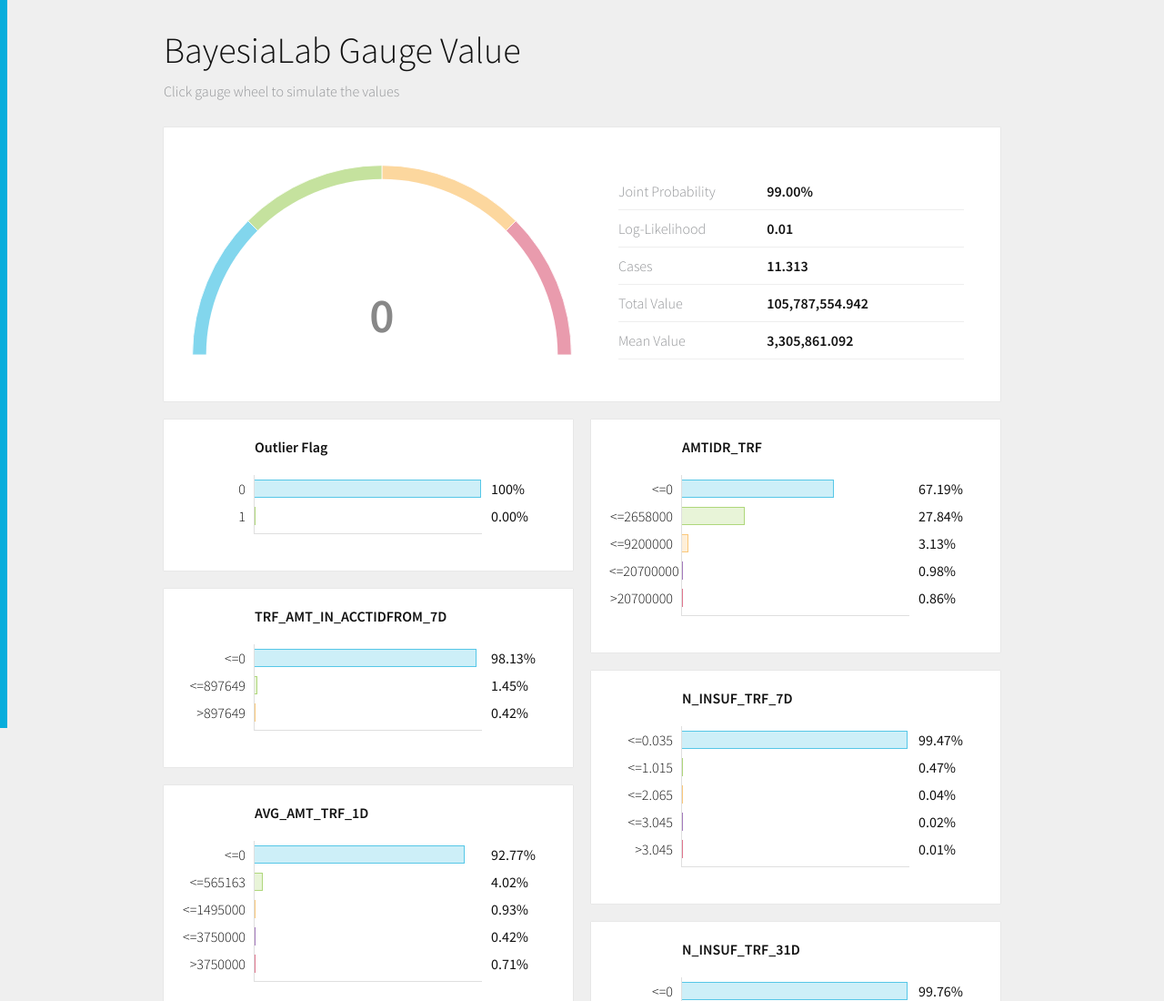
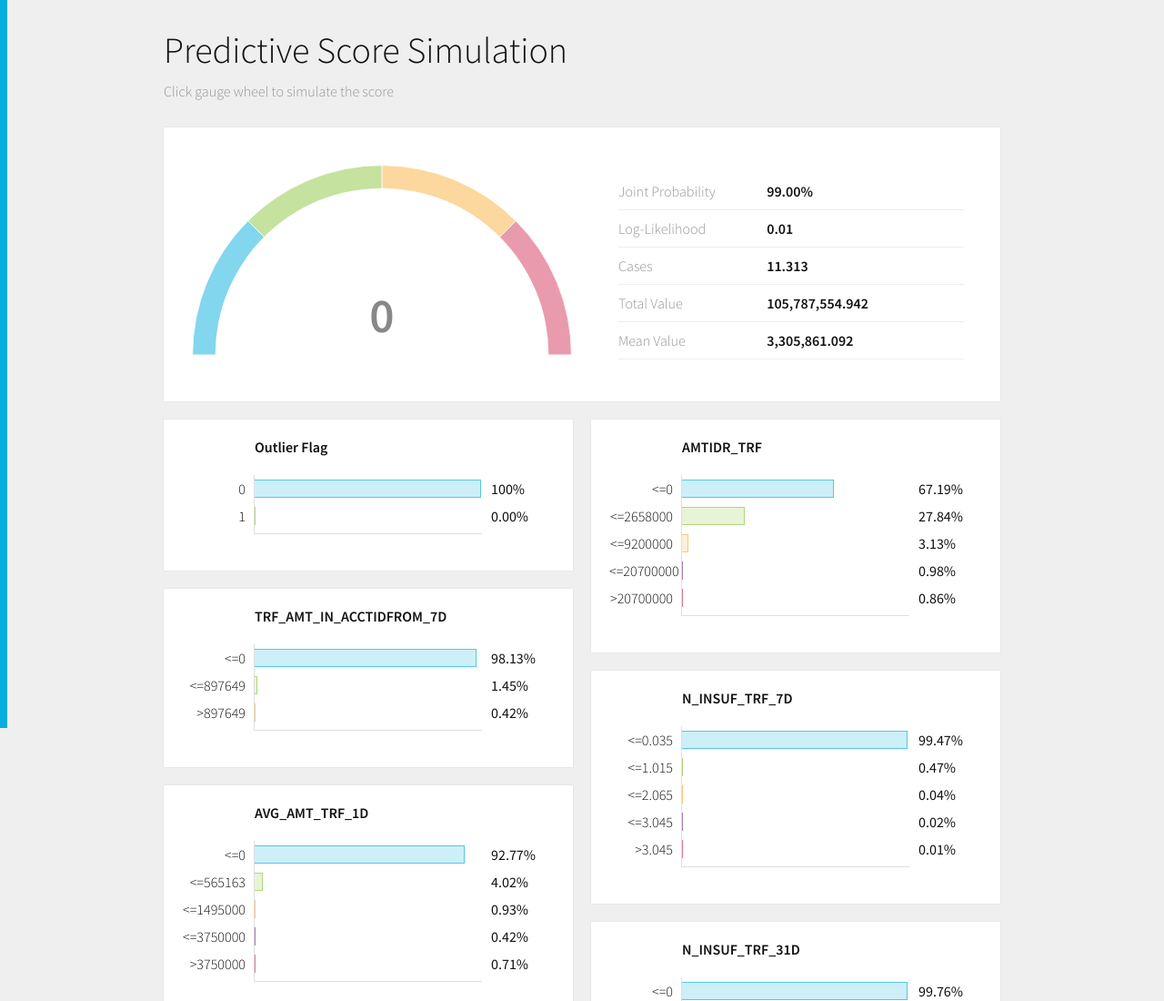
Before and after one commit to firman-ui/gauge-simulation, a plain HTML site: page index.html in a window 1280 px wide. Shown: the top 1100 px of the page at 91% size. Drawn offline with nearby package versions, Linux system fonts and the light colour scheme.

Commit message:
Update title

```diff
--- a/index.html
+++ b/index.html
@@ -4,16 +4,16 @@
   <meta charset="utf-8">
   <meta http-equiv="X-UA-Compatible" content="IE=edge">
   <meta name="viewport" content="width=device-width, initial-scale=1">
-  <title>BayesiaLab Gauge Value</title>
+  <title>Predictive score simulation</title>
   <link rel="stylesheet" href="css/styles.min.css">
   <script src="https://ajax.googleapis.com/ajax/libs/jquery/1.12.4/jquery.min.js"></script>
   <script src="js/main.min.js"></script>
 </head>
 <body>
   <div class="container">
-    <h1 class="page-title">BayesiaLab Gauge Value</h1>
+    <h1 class="page-title">Predictive Score Simulation</h1>
     <p>
-      <span class="page-description">Click gauge wheel to simulate the values</span>
+      <span class="page-description">Click gauge wheel to simulate the score</span>
     </p>
     <div class="row">
       <div class="full-width">
@@ -37,7 +37,7 @@
                   </a>
                 </g>
                 <g id="trigger" class="trigger menu-trigger" role="button">
-                  <circle cx="250" cy="250" r="232"></circle>
+                  <circle cx="250" cy="250" r="220"></circle>
                   <text id="sector-value" text-anchor="middle" x="250" y="220" fill="#888" font-size="4em" font-weight="600">0</text>
                 </g>
               </svg>
```
